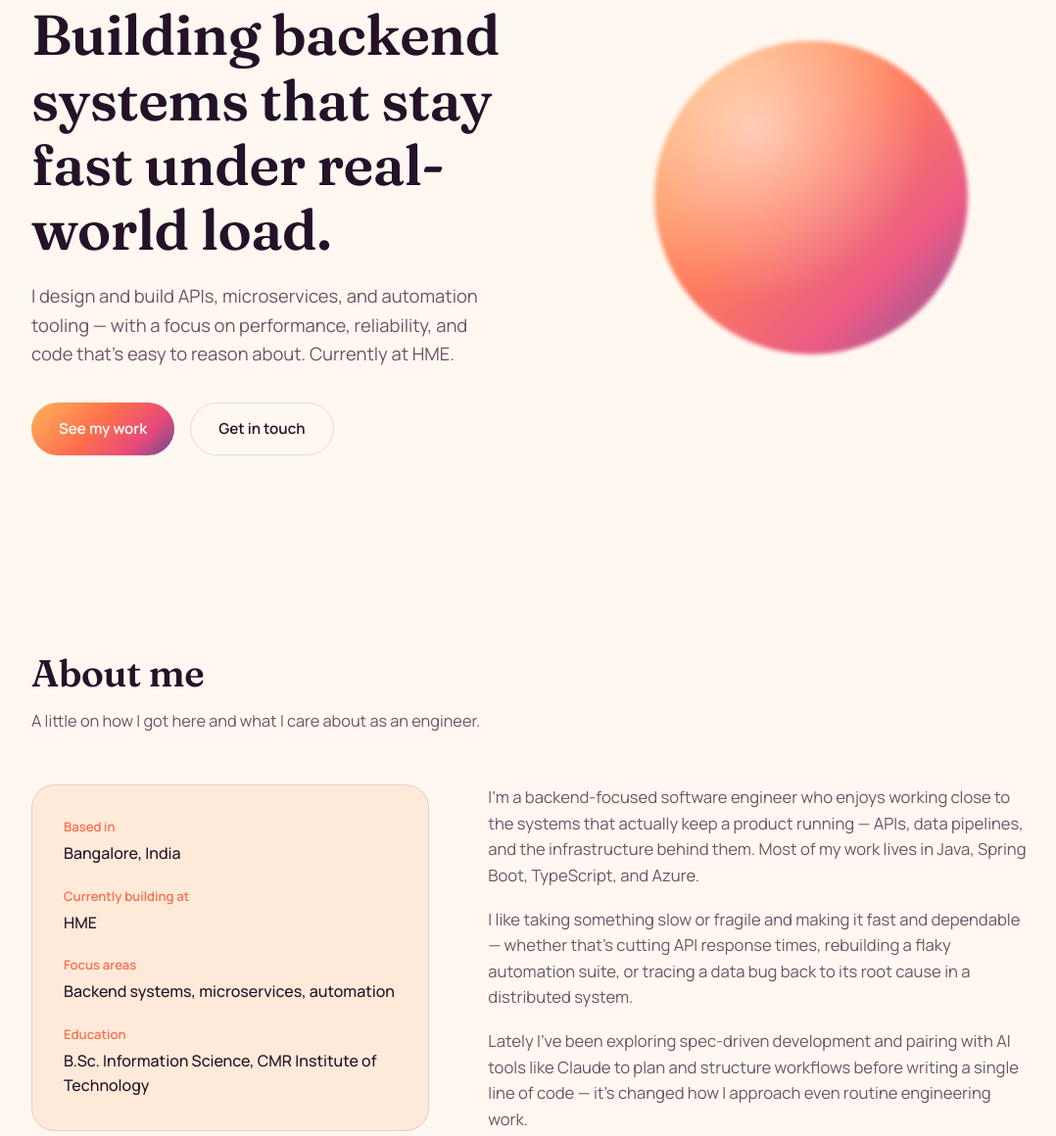
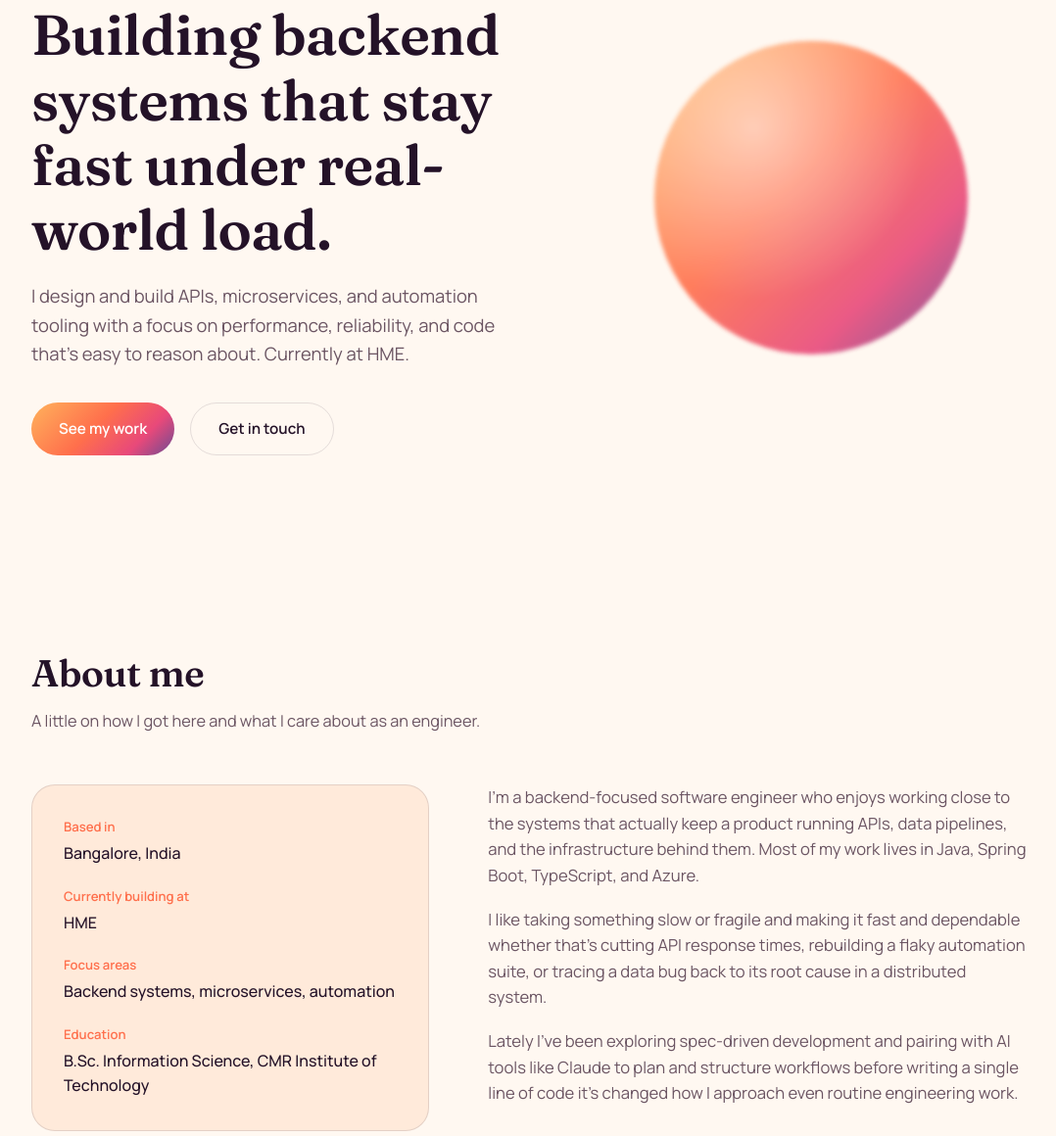
Before and after one commit to dhwani-datttani/dhwani-datttani.github.io, a plain HTML site: page index.html in a window 1280 px wide. Shown: the part 206-1366 px from the top of the page at 98% size, without its empty margins (100-1178 px from the left). Drawn offline with Linux system fonts and the light colour scheme.

Commit message:
Refactor text in index.html for improved clarity
Updated text for clarity and removed some punctuation for better readability.

```diff
--- a/index.html
+++ b/index.html
@@ -611,7 +611,7 @@
     <div>
       <div class="hero-eyebrow">Software Engineer · Bangalore, India</div>
       <h1>Building backend systems that stay fast under real-world load.</h1>
-      <p class="lead">I design and build APIs, microservices, and automation tooling — with a focus on performance, reliability, and code that's easy to reason about. Currently at HME.</p>
+      <p class="lead">I design and build APIs, microservices, and automation tooling with a focus on performance, reliability, and code that's easy to reason about. Currently at HME.</p>
       <div class="hero-ctas">
         <a href="https://github.com/dhwani-datttani/PayLedgerService" target="_blank" rel="noopener" class="btn btn-primary">See my work</a>
         <a href="#contact" class="btn btn-secondary">Get in touch</a>
@@ -647,9 +647,9 @@
         </div>
       </div>
       <div class="about-text">
-        <p>I'm a backend-focused software engineer who enjoys working close to the systems that actually keep a product running — APIs, data pipelines, and the infrastructure behind them. Most of my work lives in Java, Spring Boot, TypeScript, and Azure.</p>
-        <p>I like taking something slow or fragile and making it fast and dependable — whether that's cutting API response times, rebuilding a flaky automation suite, or tracing a data bug back to its root cause in a distributed system.</p>
-        <p>Lately I've been exploring spec-driven development and pairing with AI tools like Claude to plan and structure workflows before writing a single line of code — it's changed how I approach even routine engineering work.</p>
+        <p>I'm a backend-focused software engineer who enjoys working close to the systems that actually keep a product running APIs, data pipelines, and the infrastructure behind them. Most of my work lives in Java, Spring Boot, TypeScript, and Azure.</p>
+        <p>I like taking something slow or fragile and making it fast and dependable whether that's cutting API response times, rebuilding a flaky automation suite, or tracing a data bug back to its root cause in a distributed system.</p>
+        <p>Lately I've been exploring spec-driven development and pairing with AI tools like Claude to plan and structure workflows before writing a single line of code it's changed how I approach even routine engineering work.</p>
       </div>
     </div>
   </div>
@@ -756,7 +756,7 @@
         <h3>PayFlow</h3>
         <a href="https://github.com/dhwani-datttani/PayLedgerService" class="project-link" target="_blank" rel="noopener">View on GitHub →</a>
       </div>
-      <p class="project-desc">A microservices-based payment ledger system built to explore reliable, event-driven money movement at a small scale — user accounts, wallets, transactions, and notifications, each as an independent service.</p>
+      <p class="project-desc">A microservices-based payment ledger system built to explore reliable, event-driven money movement at a small scale user accounts, wallets, transactions, and notifications, each as an independent service.</p>
       <ul class="project-points">
         <li>Architected a 4-service system (User, Wallet, Transaction, Notification), each with its own data store and REST API.</li>
         <li>Used Apache Kafka for async inter-service communication, with topic-based producers and isolated consumer groups.</li>
```
